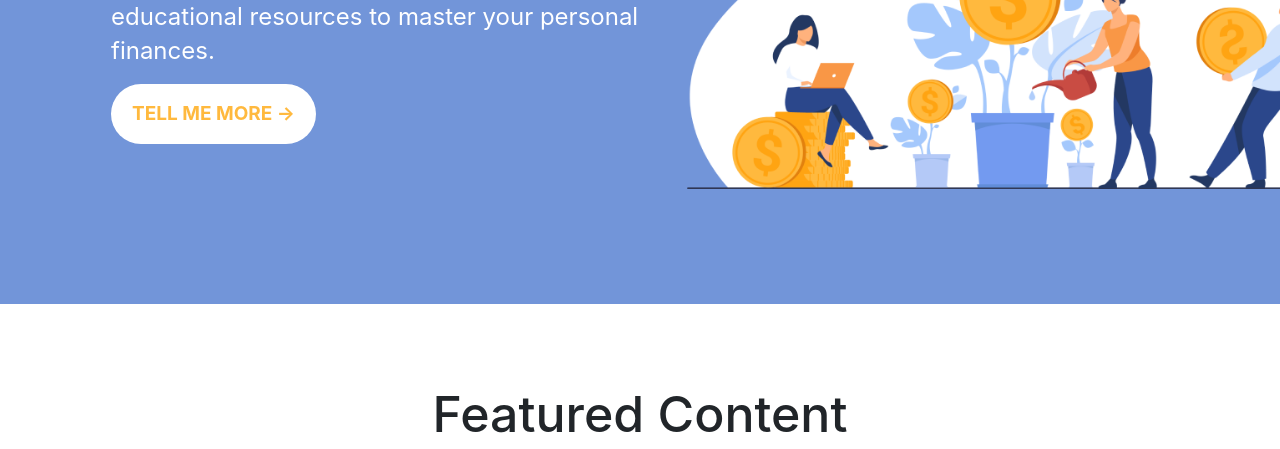
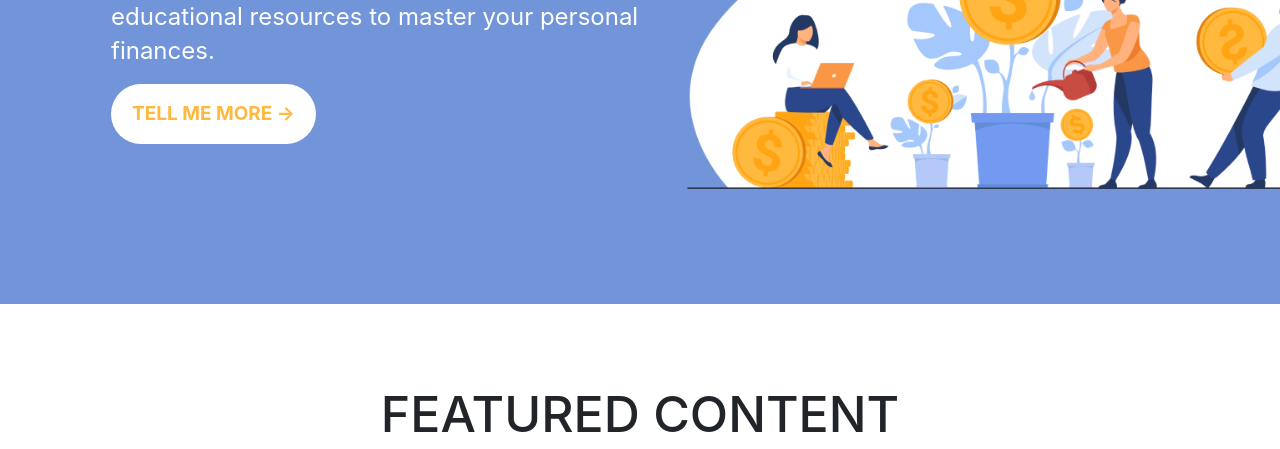
Before and after one commit to ruthas/financial-edu-app, a website: page index.html in a window 1280 px wide. Shown: the part 336-785 px from the top of the page. Drawn offline with nearby package versions, Linux system fonts and the light colour scheme.

Commit message:
Added Handlebars helper upper

```diff
--- a/scripts/main.js
+++ b/scripts/main.js
@@ -2,7 +2,7 @@
 var source = `
 <div class="row courses" id="courses">
 <div class='col-12 row-title'>
-  <h2> {{title1}} </h2>
+  <h2> {{upper title1}} </h2>
   <img src="./assets/line.svg" class="line" />
   <p> {{subheading1}} </p>
 </div>
@@ -12,7 +12,7 @@ var source = `
 </div>
 <div class="row prerequesites" id="prerequesites">
       <div class='col-12 row-title'>
-        <h2> {{title2}} </h2>
+        <h2> {{upper title2}} </h2>
         <img src="./assets/line.svg" class="line" />
         <p> {{subheading2}} </p>
       </div>
@@ -103,7 +103,7 @@ Handlebars.registerPartial(
       <img src='{{image}}' class='card-img-top' alt='course illustration' />
       <div class='card-body'>
         <h3 class='card-title'>
-          {{title}}
+          {{upper title}}
         </h3>
         <p class='card-text'>
           {{summary}}
@@ -117,9 +117,9 @@ Handlebars.registerPartial(
   `
 )
 
-// Handlebars.registerHelper('upper', function (aString) {
-//   return aString.toUpperCase()
-// })
+Handlebars.registerHelper('upper', function (aString) {
+  return aString.toUpperCase()
+})
 
 var result = template(data)
 document.getElementById('homepage').innerHTML = result
--- a/styles/less/typography.less
+++ b/styles/less/typography.less
@@ -25,6 +25,7 @@ html {
 	font-size: 45px;
 }
 
+
 h1 {
 	font-size: 60px;
 }
```
